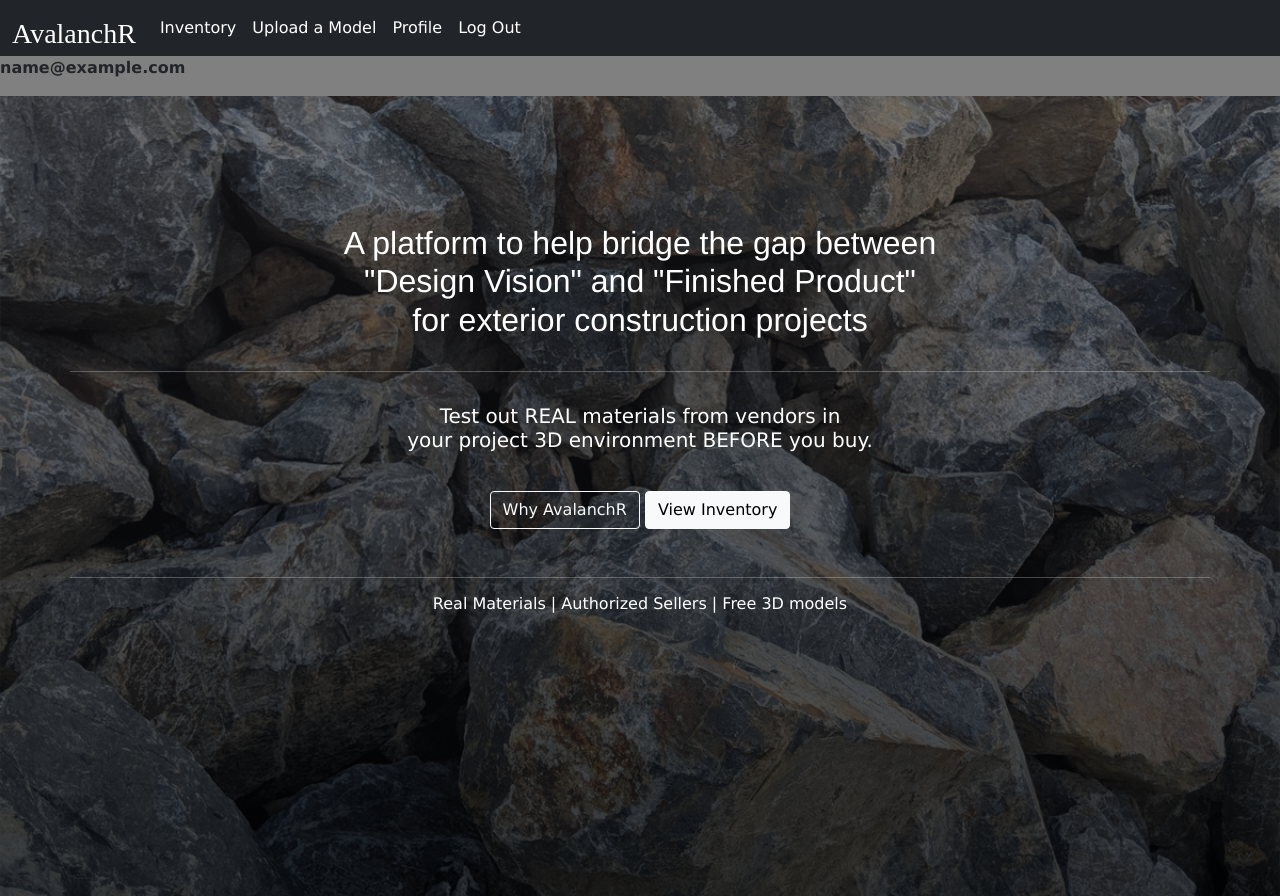
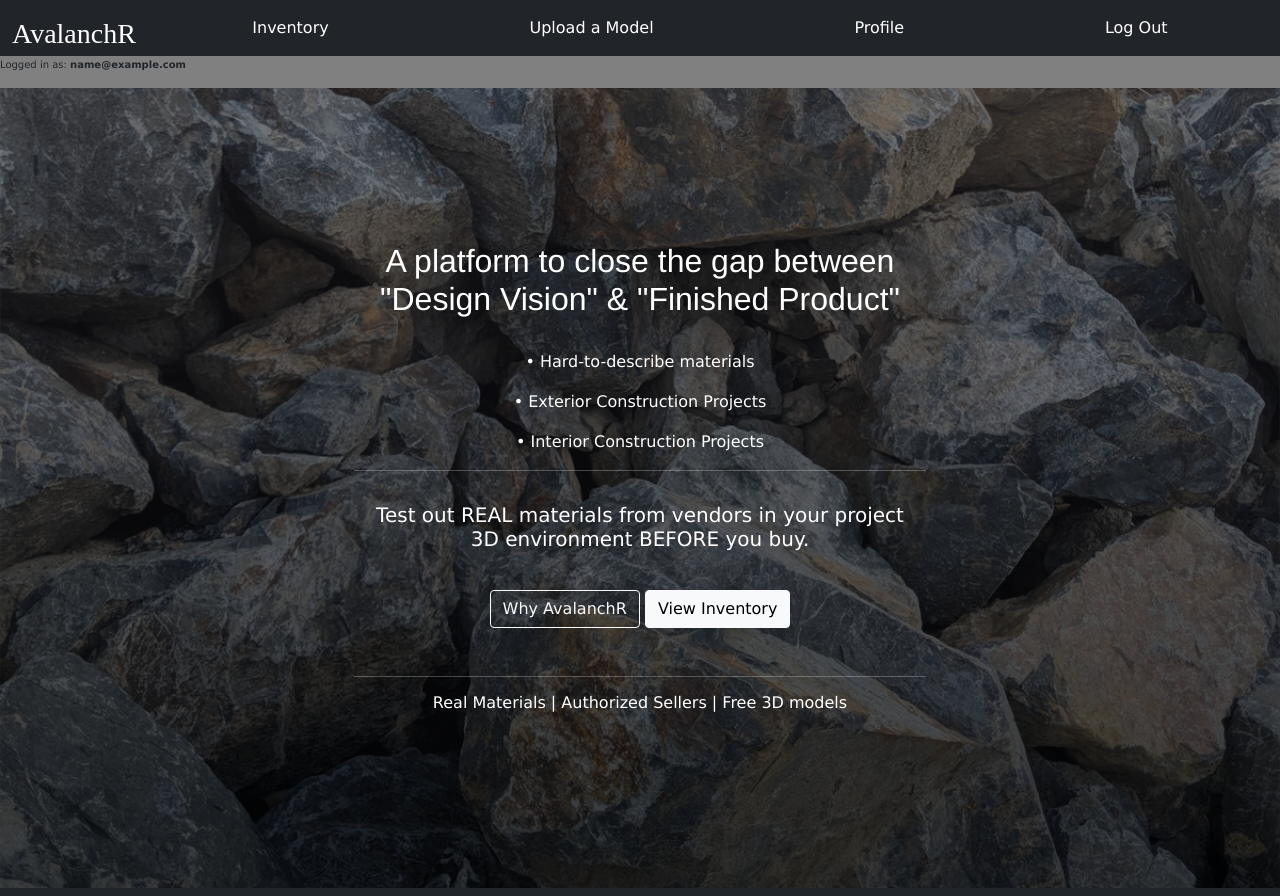
Before and after one commit to kevin-stew/AvalanchR, a Flask app: page / in a window 1280 px wide. Run offline with Flask 2, Linux system fonts and the light colour scheme; the visitor is signed in with stand-in values (Sample User, id 1); data comes from the database, SQL or seed files in the repository; some libraries are stand-ins or nearby versions.

Commit message:
purchase contact, navbar spacing

```diff
--- a/website/authentication/auth_templates/upload.html
+++ b/website/authentication/auth_templates/upload.html
@@ -2,7 +2,7 @@
 
 
 {% block content %}
-<main class="container auth_form col-md-6 mt-4">
+<main class="container buy_form col-md-6 mt-4">
     <div>
         <h2>Upload Form </h2>
         <hr>
--- a/website/site/routes.py
+++ b/website/site/routes.py
@@ -16,7 +16,7 @@ def inventory():
     posts = Post.query.all()  #generates info for ALL posts in db
     posts.reverse() #reverses order of posts so most recent items show up first
 
-    return render_template('inventory.html', posts = posts, Config = Config)
+    return render_template('inventory.html', posts=posts, Config=Config)
 
 
 @site.route('/profile')
@@ -27,6 +27,11 @@ def profile():
     return render_template('profile.html', user_posts = user_posts, Config = Config)
 
 
-@site.route('/purchase')
-def purchase():
-    return render_template('purchase.html')
+@site.route('/purchase/<id>', methods = ['GET'])
+def purchase(id):
+    # seller = Post.query.get(id)
+    print(id)
+    # seller = Post.query.filter(id=id)
+    seller_id = Post.query.filter_by(id=id).first().user_id
+    seller= User.query.filter_by(id=seller_id).first().email
+    return render_template('purchase.html', seller=seller)
--- a/website/site/site_templates/index.html
+++ b/website/site/site_templates/index.html
@@ -5,15 +5,20 @@
 
 <div class="hero">
 
-<div class="container">
+    <div class="container home_box">
         <!--Header Section-->
         <header class="row landing-info">
             <!-- <div class="col-12" id="header-text"></div> -->
-            <h2>A platform to help bridge the gap between <br>"Design Vision" and "Finished Product" <br> for exterior construction projects</h2>
+                <h2>A platform to close the gap between <br> "Design Vision" & "Finished Product" </h2>
+                    <div class="" >
+                        <p> &#x2022; Hard-to-describe materials</p>
+                        <p> &#x2022; Exterior Construction Projects</p>
+                        <p> &#x2022; Interior Construction Projects</p>
+                    </div>
 
                 <br>
                 <hr>
-            <h5>Test out REAL materials from vendors in <br>your project 3D environment BEFORE you buy.</h5>
+                <h5>Test out REAL materials from vendors in your project 3D environment BEFORE you buy.</h5>
 
                 <div class="col-12" id="middle-text">
                     <!-- <h2>Check out the Inventory!</h2> -->
@@ -26,34 +31,21 @@
 
                 <hr>
                 <h6>Real Materials | Authorized Sellers | Free 3D models</h6>
-            <!-- <div>
-                <button class="btn btn-dark">Button 1</button>
-                <button class="btn btn-dark">Button 2</button>
-            </div> -->
+        </header>
+
+        <!--Start Middle Section-->
+        <!-- <section class="row">
+        </section> -->
 
 
-    <!--Header Image-->
-        <!-- <div class="col-12 col-md-6">
-            <img class="header-image" src="https://via.placeholder.com/200" alt="intro image">
-        </div>-->
-    </header>
+        <!--Footer-->
+        <!-- <footer class="row" id="footer">
+        </footer> -->
 
-    <!--End of Header Section-->
-
-    <!--Start Middle Section-->
-    <section class="row">
-
-
-    </section>
-    <!--End of Middle Section-->
-
-    <!--Footer-->
-    <footer class="row" id="footer">
-    </footer>
+    <!-- END Home_box -->
     </div>
 
-<!-- Landing info -->
+<!-- END Hero -->
+</div>
 
-<!-- Hero img end -->
-</div>
 {% endblock content %}
--- a/website/static/css/main.css
+++ b/website/static/css/main.css
@@ -37,7 +37,7 @@ a{
     margin-bottom: 3rem;
 }
 
-#logedinuser{
+.loggedinuser{
     font-size: x-small;
 }
 
@@ -69,6 +69,17 @@ ul#horizontal-list li, ul#horizontal-list a{
     text-decoration:none;
     padding: 0.5vw;
     color: white;
+}
+/* below are actually used, above not sure */
+.navbar{
+    border-bottom: 1px grey solid;
+}
+.nav-link{
+    color: white;
+}
+.nav-link:hover{
+    transform: scale(1.01);
+    color: limegreen;
 }
 
 /* INDEX PAGE START */
@@ -139,7 +150,12 @@ header {
     justify-content: center;
 }
 
-/* AUTHENTICATION FORMS */
+/* FORMS */
+.home_box{
+    padding: 2%;
+    max-width: 600px;
+}
+
 .auth_form{
     border: 1px black solid;
     border-radius: 5px;
@@ -149,4 +165,13 @@ header {
     /* display: flex; */
     max-width: 600px;
     /* align-self: center; */
+    box-shadow: 5px 5px 5px;
 }
+
+.buy_form{
+    border: 2px black solid;
+    border-radius: 5px;
+    padding: 2%;
+    max-width: 1000px;
+    box-shadow: 5px 5px 5px;
+}
--- a/website/templates/base.html
+++ b/website/templates/base.html
@@ -22,8 +22,8 @@
                 <span class="navbar-toggler-icon"></span>
                 </button>
 
-                <div class="collapse navbar-collapse" id="navbarNavAltMarkup">
-                    <div class="navbar-nav">
+                <div class="collapse navbar-collapse justify-content-around" id="navbarNavAltMarkup">
+                    <!-- <div class="navbar-nav "> -->
                         <a class="nav-link active" href="{{ url_for('site.inventory') }}">Inventory</a>
                         <a class="nav-link active" href="{{ url_for('auth.upload') }}">Upload a Model</a>
                         {% if current_user.is_authenticated %}
@@ -33,14 +33,14 @@
                         <a class="nav-link active" href="{{ url_for('auth.login') }}">Log In</a>
                         <a class="nav-link active" href="{{ url_for('auth.signup') }}">Sign Up</a>
                         {% endif %}
-                    </div>
+                    <!-- </div> -->
                 </div>
 
             </div>
         </nav>
         <!--END NAV-->
         {%if current_user.is_authenticated%}
-        <p> <b> {{current_user.email}} </b> </p>
+        <p class="loggedinuser"> Logged in as: <b> {{current_user.email}} </b> </p>
         {% endif %}
 
     {% block content %}
--- a/website/templates/form_update.html
+++ b/website/templates/form_update.html
@@ -41,7 +41,7 @@
 
         </div> -->
 
-
+        <br>
         {{ form.submit_button(class = 'btn btn-dark btn-block')  }}
 
     </div>
```
Also changed, not shown: website/authentication/auth_templates/update.html (+5 -11 lines), website/authentication/routes.py (+9 -20 lines), website/site/site_templates/inventory.html (+5 -11 lines), website/site/site_templates/purchase.html (+29 -9 lines), uploads/Boulder1.PNG (added), uploads/Boulder2.PNG (added), 2 other files. Lines whose indentation alone changed are shown as unchanged.
